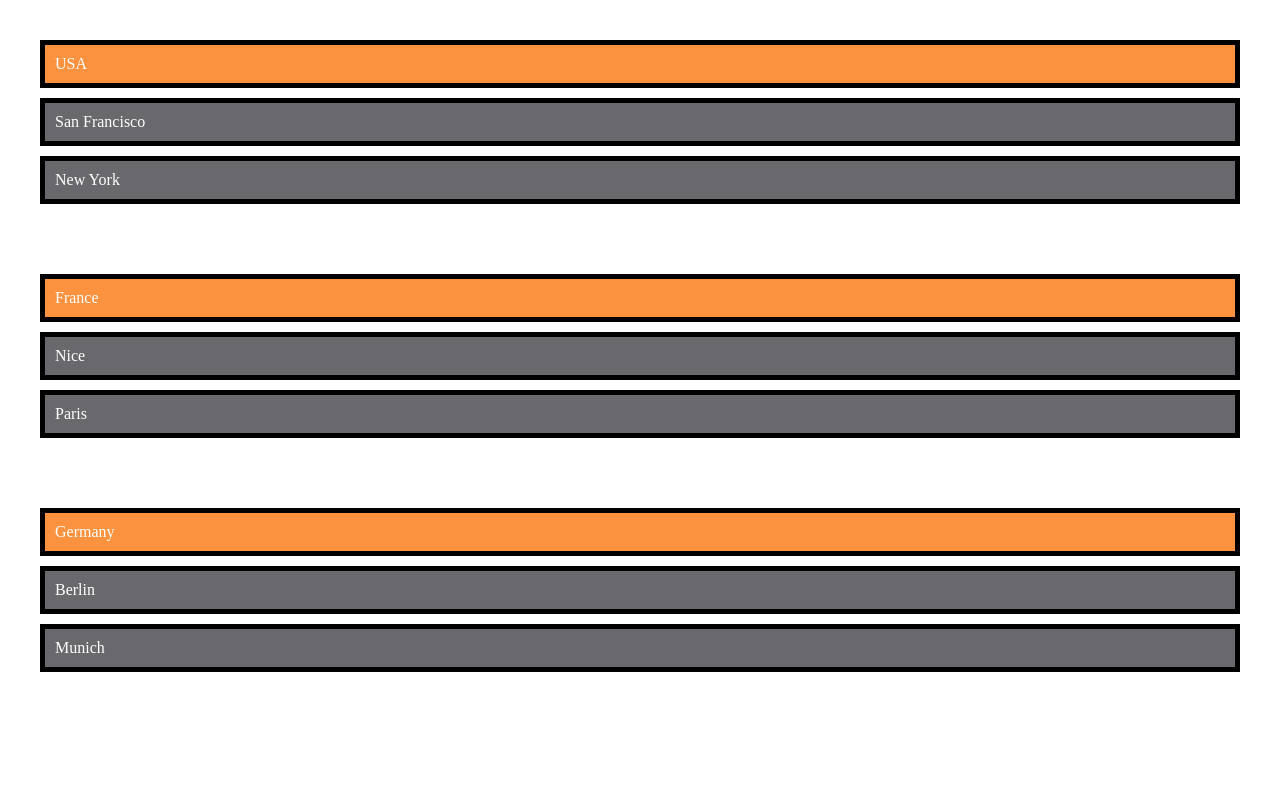
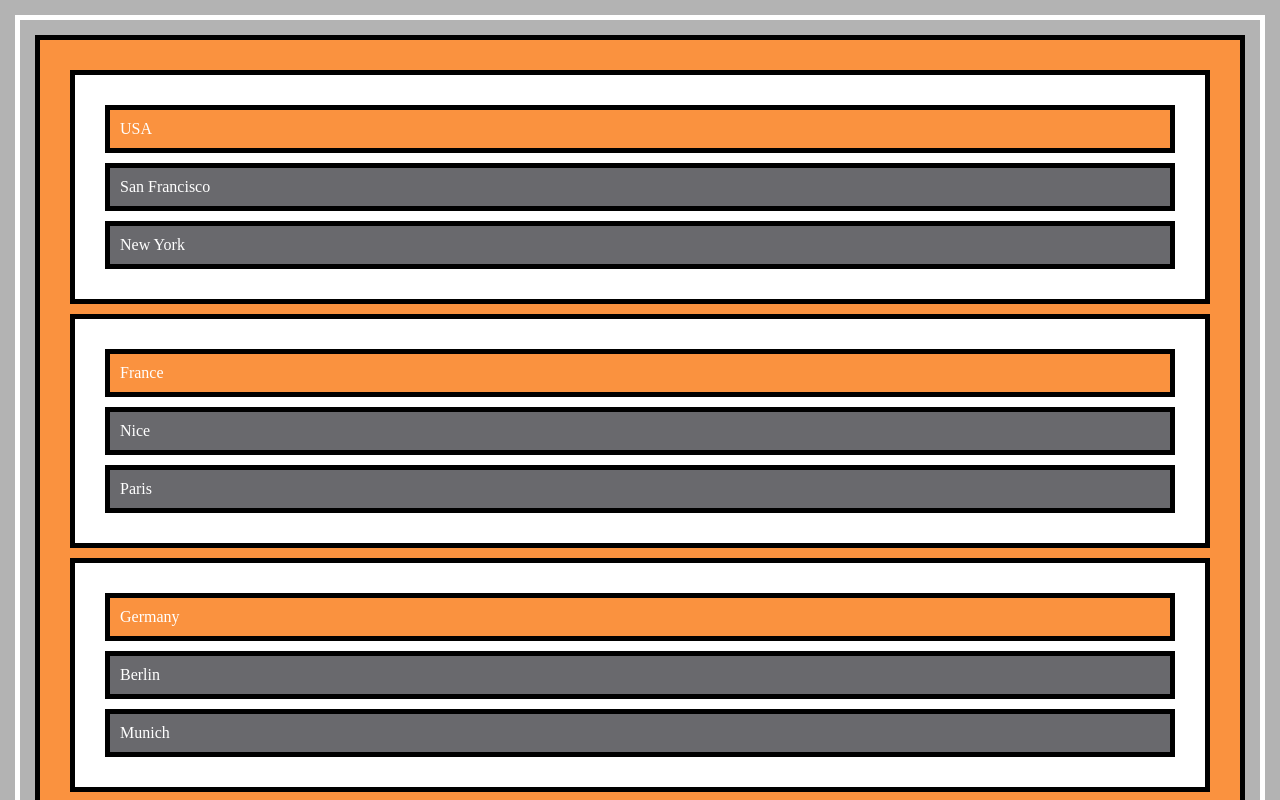
Before and after one commit to CSS-learning-projects-try-ons/CSS-learning-udemy, a plain HTML site: page position-07-introducing-sticky-positioning-starting-code/index.html in a window 1280 px wide. Shown: the top 800 px of the page. Drawn offline with Linux system fonts and the light colour scheme.

Commit message:
position:sticky practice

```diff
--- a/position-07-introducing-sticky-positioning-starting-code/main.css
+++ b/position-07-introducing-sticky-positioning-starting-code/main.css
@@ -1,22 +1,22 @@
 html {
-    /*background: #b3b3b3;
+    background: #b3b3b3;
     padding: 15px;
     border: 5px solid white;
-    margin: 15px;*/
+    margin: 15px;
     height: 2000px;
 }
 
 body {
-    /*background: #fa923f;
+    background: #fa923f;
     padding: 20px;
-    border: 5px solid black;*/
+    border: 5px solid black;
     margin: 0;
   }
 
 .parent {
     background: white;
     padding: 20px;
-    /*border: 5px solid black;*/
+    border: 5px solid black;
     margin: 10px;
   }
 
@@ -26,6 +26,8 @@ body {
     padding: 10px;
     border: 5px solid black;
     margin: 10px;
+    position: sticky;
+    top:0;
 }
 
 .parent .cities {
```
